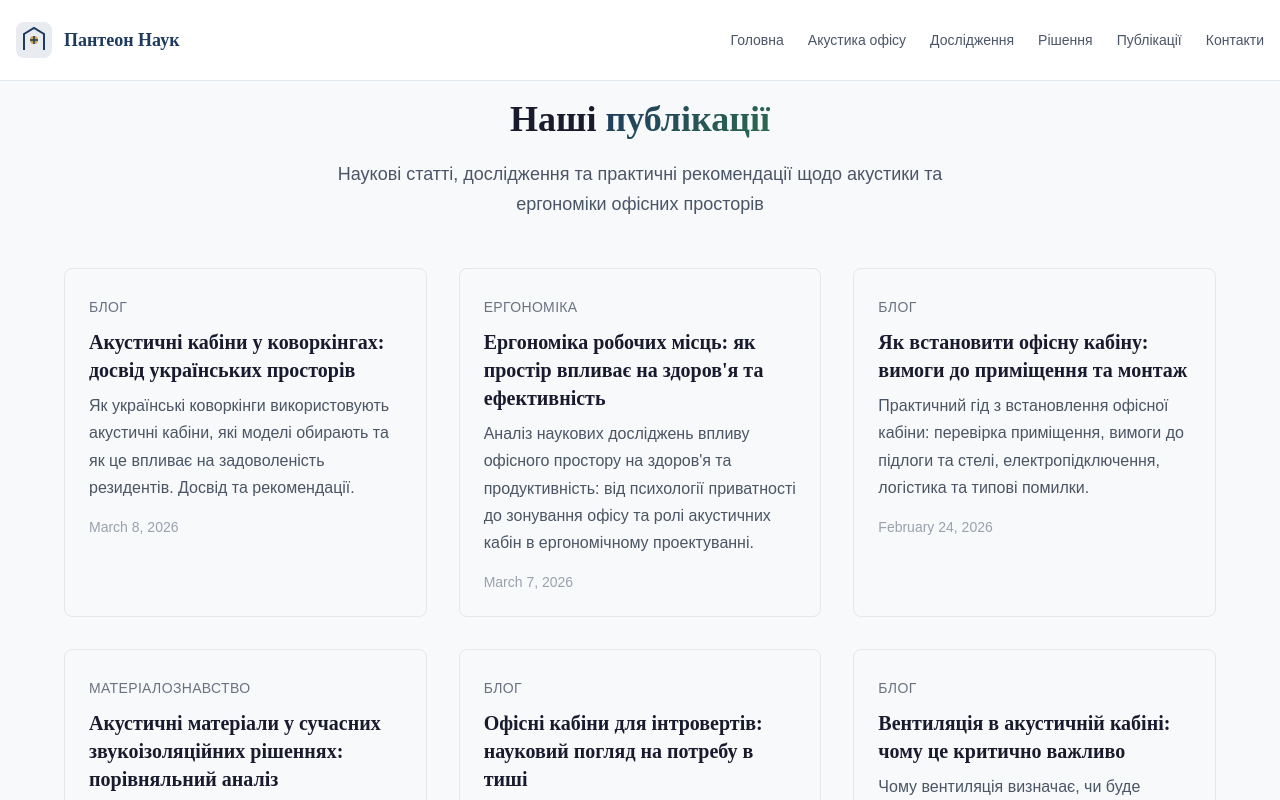
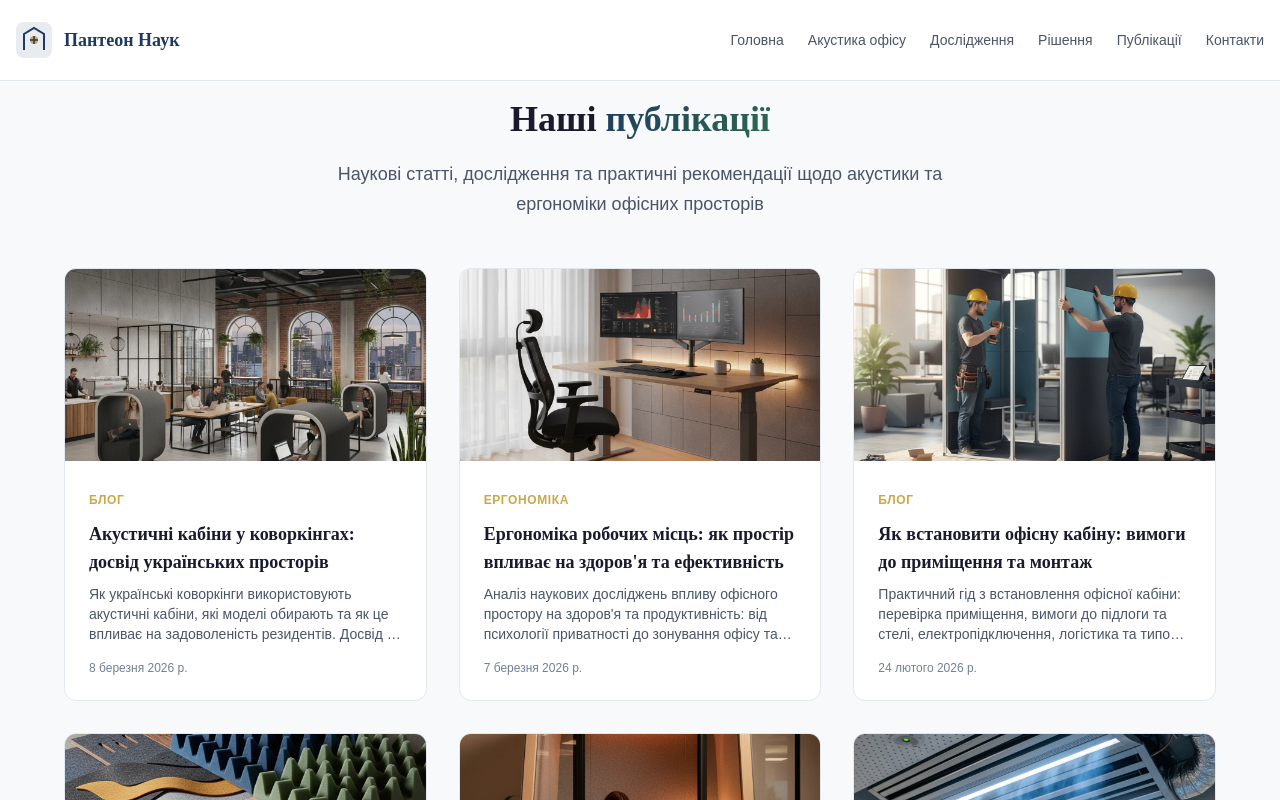
Before and after one commit to sserbin1/panteon-nauk, a Next.js app: page /blog in a window 1280 px wide. Shown: the top 800 px of the page. Built offline with nearby package versions, Linux system fonts and the light colour scheme.

Commit message:
Update src/components/blog/PostCard.tsx: add image support

```diff
--- a/src/components/blog/PostCard.tsx
+++ b/src/components/blog/PostCard.tsx
@@ -1,31 +1,35 @@
-import Link from 'next/link'
-import type { BlogPost } from '@/lib/blog'
+import Link from "next/link"
+import type { BlogPost } from "@/lib/blog"
 
-interface PostCardProps {
-  post: BlogPost
-}
+interface PostCardProps { post: BlogPost }
 
 export default function PostCard({ post }: PostCardProps) {
   return (
-    <article className="border border-gray-200 rounded-lg p-6 hover:shadow-md transition-shadow">
-      {post.category && (
-        <span className="text-sm text-gray-500 uppercase tracking-wide">
-          {post.category}
-        </span>
+    <article className="card group overflow-hidden">
+      {post.image && (
+        <Link href={`/blog/${post.slug}/`} className="block overflow-hidden">
+          <img
+            src={post.image}
+            alt={post.title}
+            width={600}
+            height={338}
+            className="w-full h-48 object-cover transition-transform duration-300 group-hover:scale-105"
+            loading="lazy"
+          />
+        </Link>
       )}
-      <h2 className="text-xl font-semibold mt-2">
-        <Link href={`/blog/${post.slug}/`} className="hover:underline">
-          {post.title}
-        </Link>
-      </h2>
-      <p className="text-gray-600 mt-2">{post.excerpt}</p>
-      <time className="text-sm text-gray-400 mt-4 block" dateTime={post.publishedAt}>
-        {new Date(post.publishedAt).toLocaleDateString('en-US', {
-          year: 'numeric',
-          month: 'long',
-          day: 'numeric',
-        })}
-      </time>
+      <div className="p-6">
+        {post.category && (
+          <span className="text-xs text-[var(--accent,var(--primary))] uppercase tracking-wider font-bold">{post.category}</span>
+        )}
+        <h2 className="text-lg font-bold mt-2">
+          <Link href={`/blog/${post.slug}/`} className="text-[var(--text)] group-hover:text-[var(--accent,var(--primary))] transition-colors no-underline">{post.title}</Link>
+        </h2>
+        <p className="text-sm text-[var(--text-muted)] mt-2 line-clamp-3">{post.excerpt}</p>
+        <time className="text-xs text-[var(--text-light,var(--text-muted))] mt-4 block" dateTime={post.publishedAt}>
+          {new Date(post.publishedAt).toLocaleDateString("uk-UA", { year: "numeric", month: "long", day: "numeric" })}
+        </time>
+      </div>
     </article>
   )
 }
```
